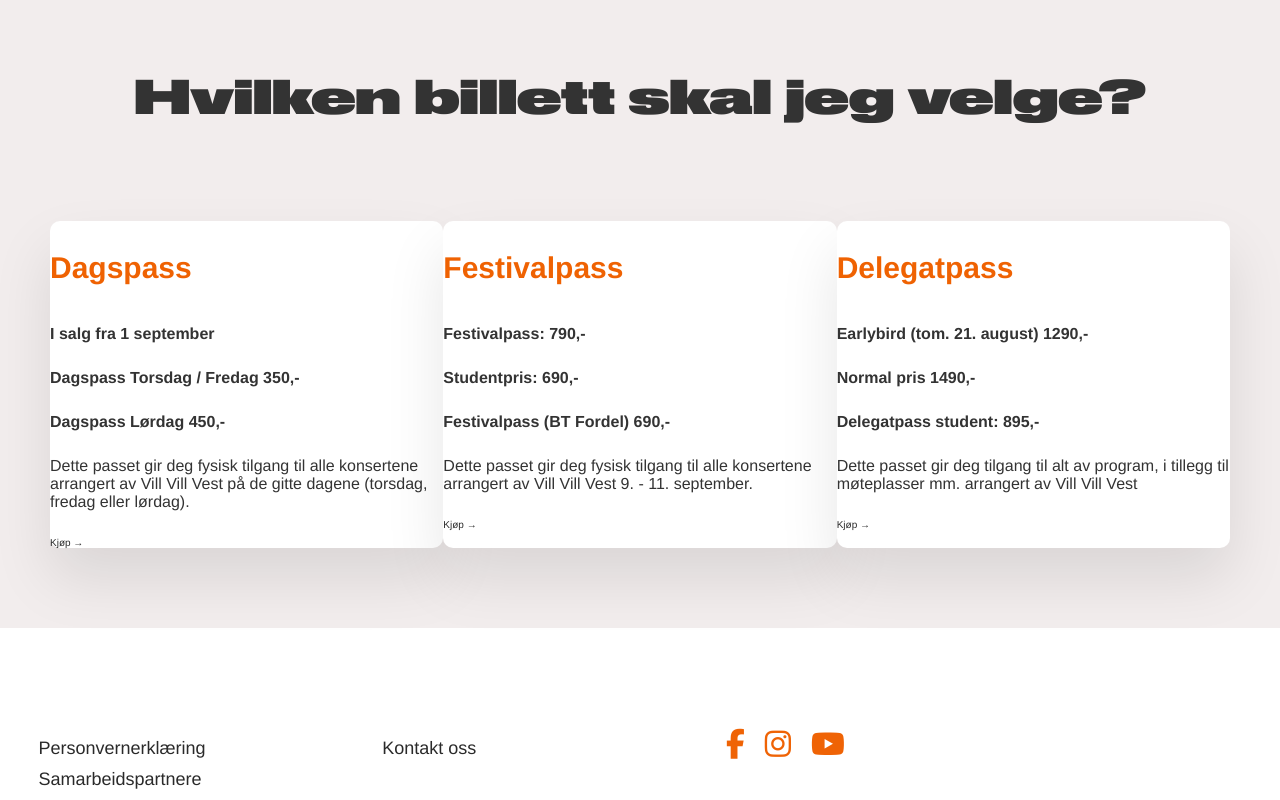
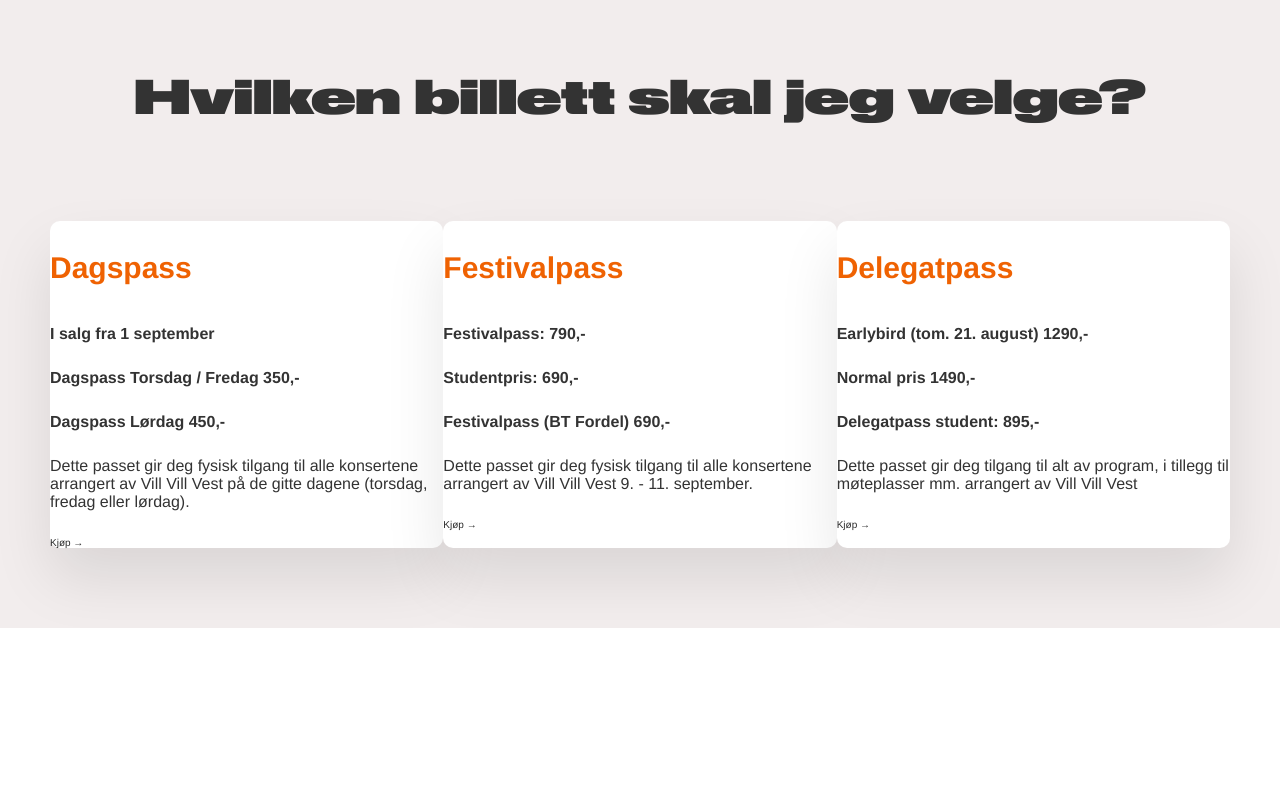
Before and after one commit to juliadyrdal/villvillvest-vue, a Vue app: page /billetter in a window 1280 px wide. Shown: the part 490-1290 px from the top of the page. After the commit the page ends 1118 px from the top, so only its background shows below. Built offline with nearby package versions, Linux system fonts and the light colour scheme.

Commit message:
Added lazy loading to routes

```diff
--- a/src/components/ArtistSection.vue
+++ b/src/components/ArtistSection.vue
@@ -40,7 +40,7 @@ export default {
         }
     },
     created() {
-        fetch('https://app.appmiral.com/api/v6/events/villvillvest/editions/villvillvest2021/artists?child_edition=villvillvest2021festival&max_per_page=60', {
+        fetch('https://app.appmiral.com/api/v6/events/villvillvest/editions/villvillvest2021/artists?child_edition=villvillvest2021festival&max_per_page=74', {
             headers: {
                 'x-protect': process.env.VUE_APP_APPMIRAL_API_KEY
             }
@@ -51,9 +51,9 @@ export default {
     },
     mounted() {
         // Create 3 random numbers
-        this.random1 = this.getRandomInt(60);
-        this.random2 = this.getRandomInt(60);
-        this.random3 = this.getRandomInt(60);
+        this.random1 = this.getRandomInt(74);
+        this.random2 = this.getRandomInt(74);
+        this.random3 = this.getRandomInt(74);
     }
 }
 </script>
--- a/src/components/Footer.vue
+++ b/src/components/Footer.vue
@@ -1,27 +1,9 @@
 <template>
     <footer class="footer page-width">
-    <ul class="footer-list">
-        <li class="footer-item"><a class="footer-link" href="#">Personvernerklæring</a></li>
-        <li class="footer-item"><a class="footer-link" href="#">Samarbeidspartnere</a></li>
-    </ul>
-
-    <ul class="footer-list">
-        <li class="footer-item"><a class="footer__link" href="#">Kontakt oss</a></li>
-    </ul>
-
-    <div class="footer-social">
-        <a class="footer-link footer-link--social" href="https://www.facebook.com/villvillvest" target="_blank"><span class="fab fa-facebook-f"></span></a>
-        <a class="footer-link footer-link--social"  href="https://www.instagram.com/villvillvest" target="_blank"><span class="fab fa-instagram"></span></a>
-        <a class="footer-link footer-link--social"  href="https://www.youtube.com/channel/UCbXfGYyZiD6rux0bGge26UA" target="_blank"><span class="fab fa-youtube"></span></a>
-    </div>
-
-    <div class="footer-newsletter">
-
-
-
-
-    </div>
-</footer>
+        <div></div>
+        <div></div>
+        <div></div>
+    </footer>
 </template>
 
 <script>
@@ -30,30 +12,8 @@ export default {
 }
 </script>
 
-<style lang="css">
-.footer {
-    display: grid;
-    grid-template-columns: 2fr 2fr 1fr 2fr;
-    margin-top: 10rem;
-}
-.footer-list {
-    list-style: none;
-    padding-left: 0;
-}
-.footer-item {
-    font-size: 1.8rem;
-}
-.footer-item:not(:last-child) {
-    padding-bottom: 1rem;
-}
-.footer-link--social {
-    font-size: 3rem;
-    color: #EF6305;
-    text-decoration: none;
-}
-.footer-link--social:not(:last-child) {
-    padding-right: 2rem;
-}
+<style scoped>
+    .footer {
 
-
+    }
 </style>
--- a/src/components/NavCategory.vue
+++ b/src/components/NavCategory.vue
@@ -1,12 +1,12 @@
 <template>
     <div>
         <div class="navCategory">
-            <h2 class="navCategory__heading">{{ category.title }}</h2>
+            <h2 class="navCategory__heading">{{ category.heading }}</h2>
             <ul class="navCategory__list">
                 <li v-for="entry in category.links" :key="entry.link">
                     <!-- Emit clickLink event to parent, to close nav when clicking a router link -->
                     <router-link @click="$emit('clickLink')" :to="{ name: entry.link }">
-                    <span>{{ entry.link }}</span>
+                    <span>{{ entry.title }}</span>
                     </router-link>
                 </li>
             </ul>
--- a/src/components/Navigation.vue
+++ b/src/components/Navigation.vue
@@ -4,7 +4,7 @@
             <img class="navigation__blob" src="../assets/blobb.png" alt="Abstrakt illustrasjon">
         </figure>
         <div class="navigation__container">
-            <NavCategory v-for="category in categoryList" @clickLink="parentEmit" :category="category" :key="category.title" />
+            <NavCategory v-for="category in categoryList" @clickLink="parentEmit" :category="category" :key="category.heading" />
         </div>
 
     </nav>
@@ -21,41 +21,41 @@ export default {
         return {
             categoryList: [
                 {
-                    "title": "Billetter",
+                    "heading": "Billetter",
                     "links": [
                         {
                             "link": "Billetter",
-                            "link-title": "Billetter"
+                            "title": "Billetter"
                         },
                         {
                             "link": "Frivillig",
-                            "link-title": "Bli frivillig"
+                            "title": "Bli frivillig"
                         }
                     ]
                 },
                 {
-                   "title": "Festival",
+                   "heading": "Festival",
                     "links": [
                         {
                             "link": "Artists",
-                            "link-title": "Artister 2022"
+                            "title": "Artister 2022"
                         },
                         {
                             "link": "UngDelegat",
-                            "link-title": "Ung Delegat"
+                            "title": "Ung Delegat"
                         }
                     ]
                 },
                 {
-                   "title": "Om Vill Vill Vest",
+                   "heading": "Om Vill Vill Vest",
                     "links": [
                         {
                             "link": "OmVillVillVest",
-                            "link-title": "Om Vill Vill Vest"
+                            "title": "Om Vill Vill Vest"
                         },
                         {
                             "link": "KontaktOss",
-                            "link-title": "Kontakt Oss"
+                            "title": "Kontakt Oss"
                         }
                     ]
                 }
--- a/src/views/Artists.vue
+++ b/src/views/Artists.vue
@@ -26,7 +26,7 @@ export default {
     },
     mounted() {
         axios
-        .get('https://app.appmiral.com/api/v6/events/villvillvest/editions/villvillvest2021/artists?child_edition=villvillvest2021festival&max_per_page=12', {
+        .get('https://app.appmiral.com/api/v6/events/villvillvest/editions/villvillvest2021/artists?child_edition=villvillvest2021festival&max_per_page=74', {
             headers: {
             'x-protect': process.env.VUE_APP_APPMIRAL_API_KEY
         }
```
Also changed, not shown: src/router/index.js (+7 -15 lines).
